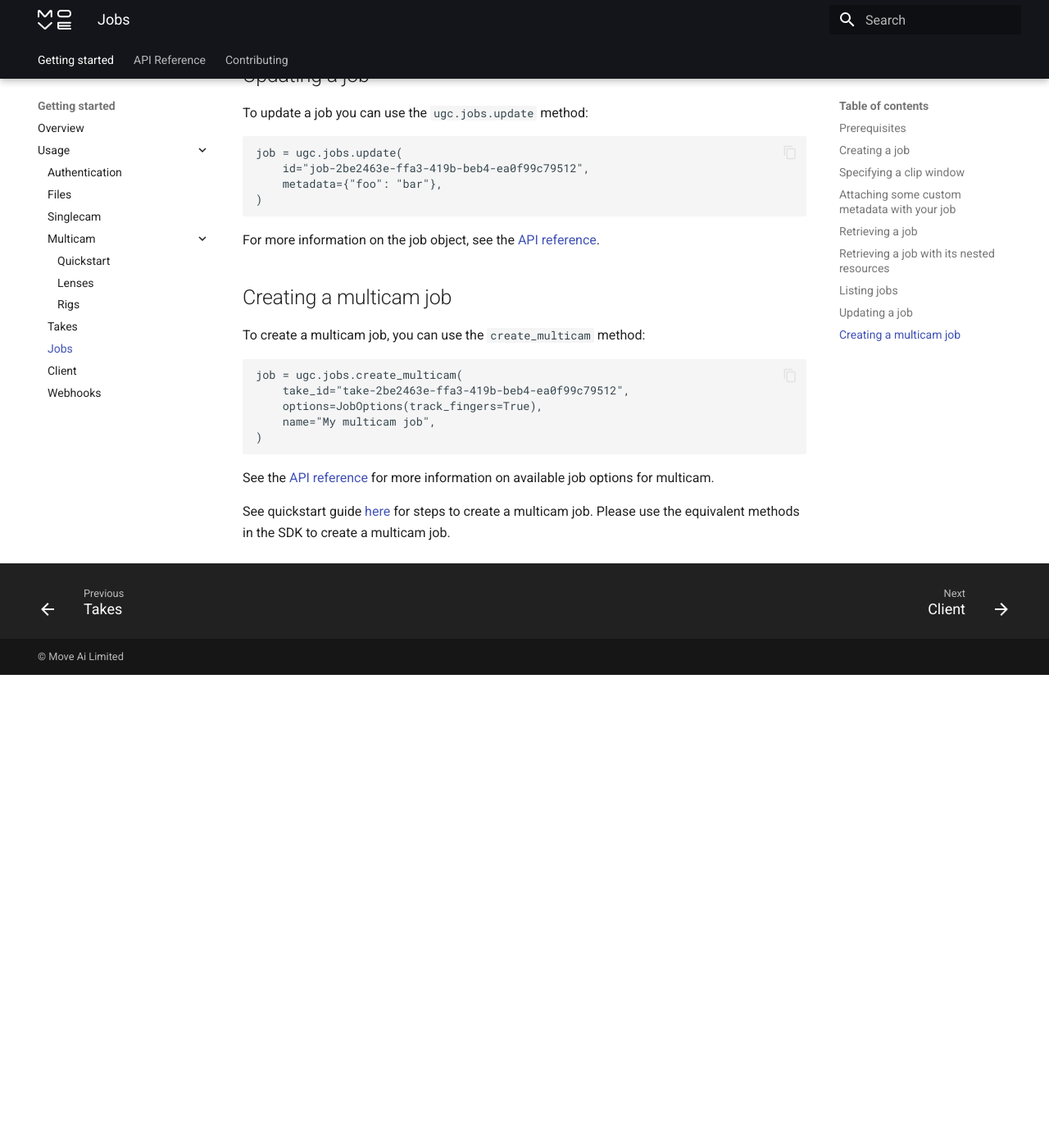
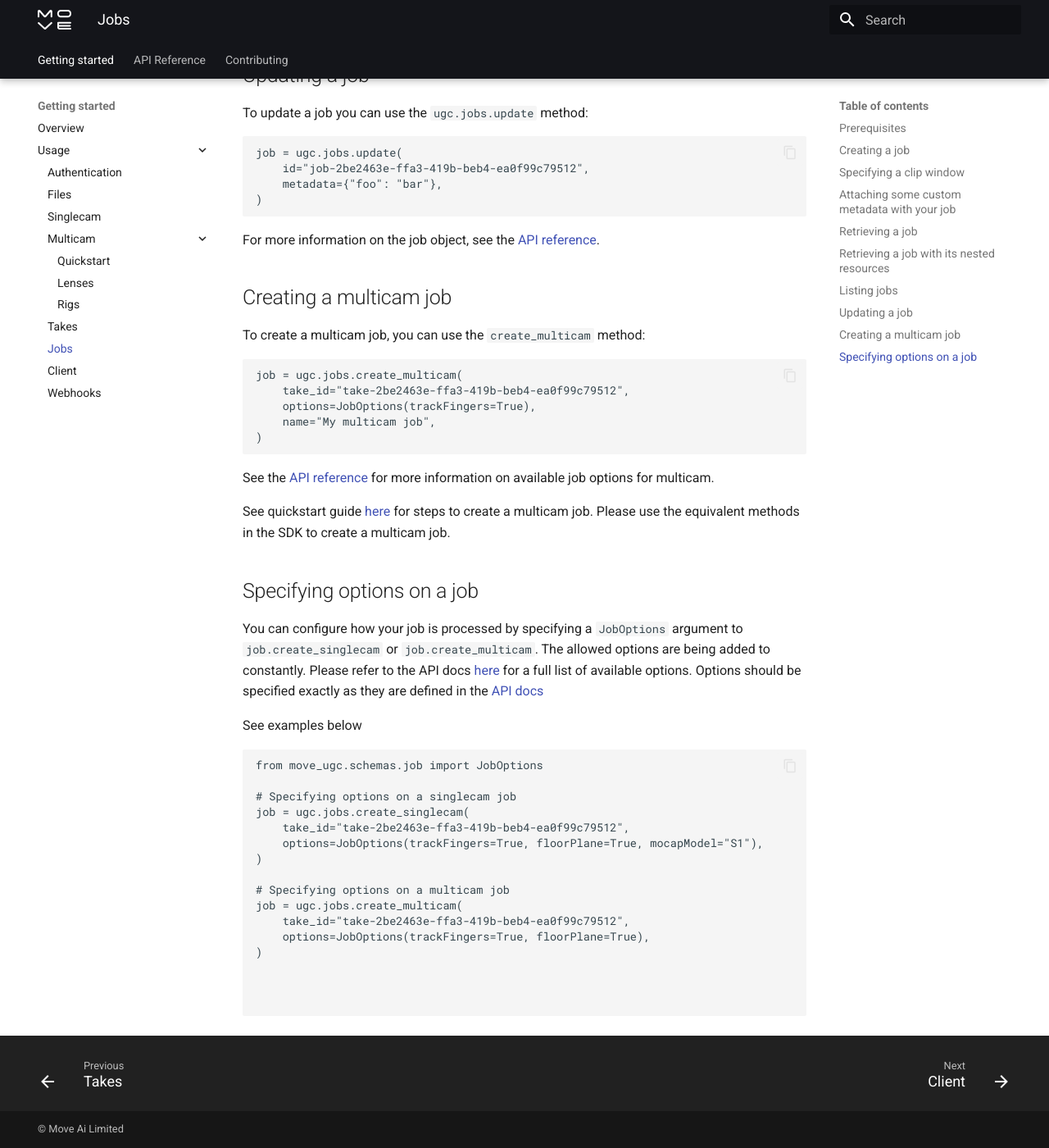
Before and after one commit to move-ai/move-ugc-python, an MkDocs documentation site: the page built from docs/getting-started/usage/job.md, in a window 1280 px wide and 1400 px high, scrolled down 2011 px. Shown: the whole window at 82% size. Built offline with MkDocs 1.6.1 and Material for MkDocs 9.7.7, drawn with Linux system fonts in a browser that asks for light colours; the version menu is left out; before the commit the page ends 2834 px from its top, so only the background shows below that.

Commit message:
fix: IST-2686: Update docs
mocapModel is automatically supported as jobOptions is fully flexible and accepts new options on the API automatically. Have just updated the docs to make it a little clearer what is allowed

````diff
--- a/docs/getting-started/usage/job.md
+++ b/docs/getting-started/usage/job.md
@@ -99,7 +99,7 @@
 ```python
 job = ugc.jobs.create_multicam(
     take_id="take-2be2463e-ffa3-419b-beb4-ea0f99c79512",
-    options=JobOptions(track_fingers=True),
+    options=JobOptions(trackFingers=True),
     name="My multicam job",
 )
 ```
@@ -107,3 +107,32 @@
 See the [API reference](/move-ugc-python/latest/api-reference/services/job/#move_ugc.schemas.job.JobOptions) for more information on available job options for multicam.
 
 See quickstart guide [here](https://move-ai.github.io/move-ugc-api/getting-started/multicam/quickstart/) for steps to create a multicam job. Please use the equivalent methods in the SDK to create a multicam job.
+
+
+## Specifying options on a job
+
+You can configure how your job is processed by specifying a `JobOptions` argument to `job.create_singlecam`
+or `job.create_multicam`. The allowed options are being added to constantly. Please refer
+to the API docs [here](https://move-ai.github.io/move-ugc-api/schema/#optionsinput) for a full list
+of available options. Options should be specified exactly as  they are defined in the [API docs](https://move-ai.github.io/move-ugc-api/schema/#optionsinput)
+
+See examples below
+
+```python
+from move_ugc.schemas.job import JobOptions
+
+# Specifying options on a singlecam job
+job = ugc.jobs.create_singlecam(
+    take_id="take-2be2463e-ffa3-419b-beb4-ea0f99c79512",
+    options=JobOptions(trackFingers=True, floorPlane=True, mocapModel="S1"),
+)
+
+# Specifying options on a multicam job
+job = ugc.jobs.create_multicam(
+    take_id="take-2be2463e-ffa3-419b-beb4-ea0f99c79512",
+    options=JobOptions(trackFingers=True, floorPlane=True),
+)
+
+
+
+```
````
Also changed, not shown: 2 other files.
